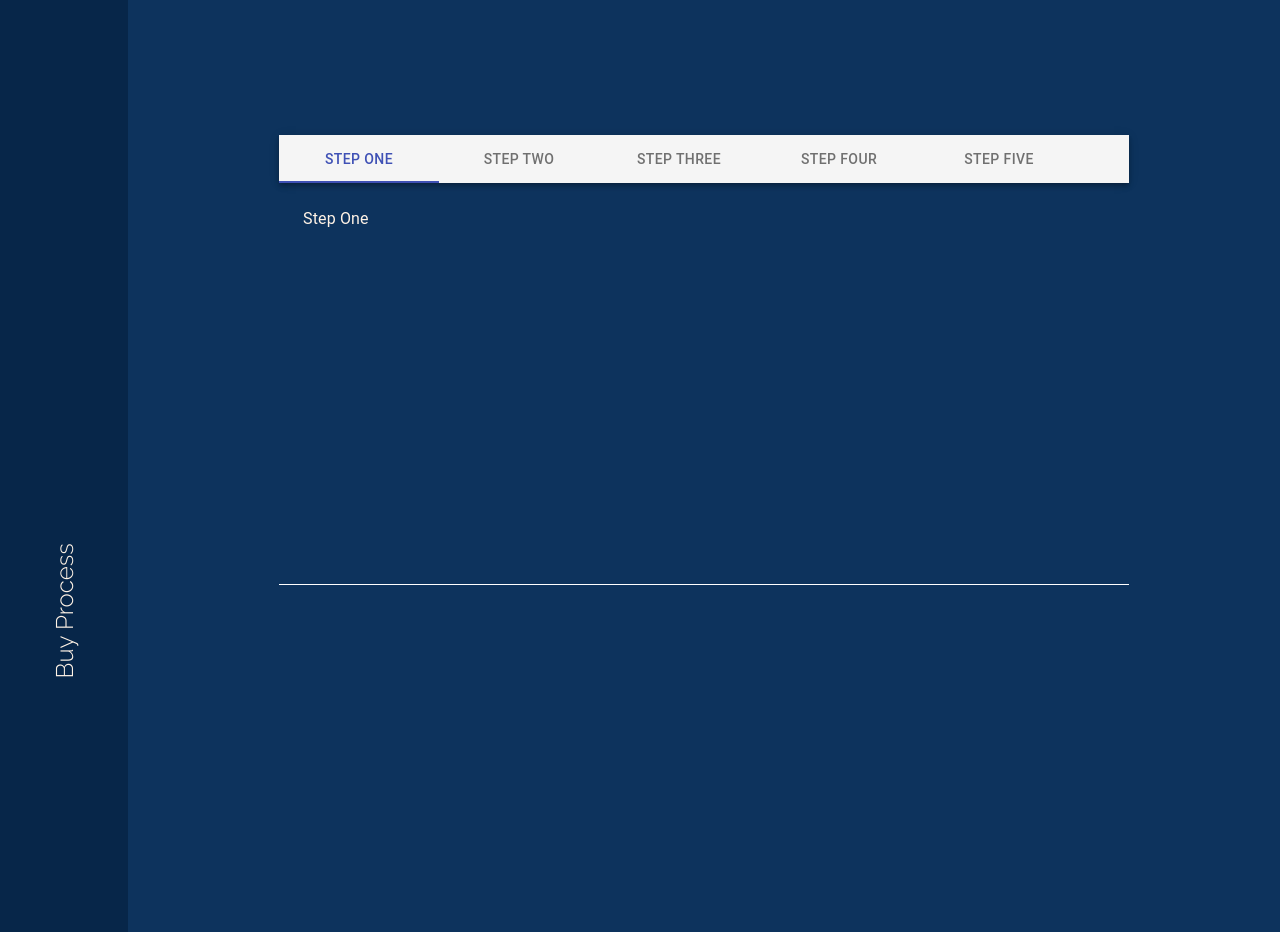
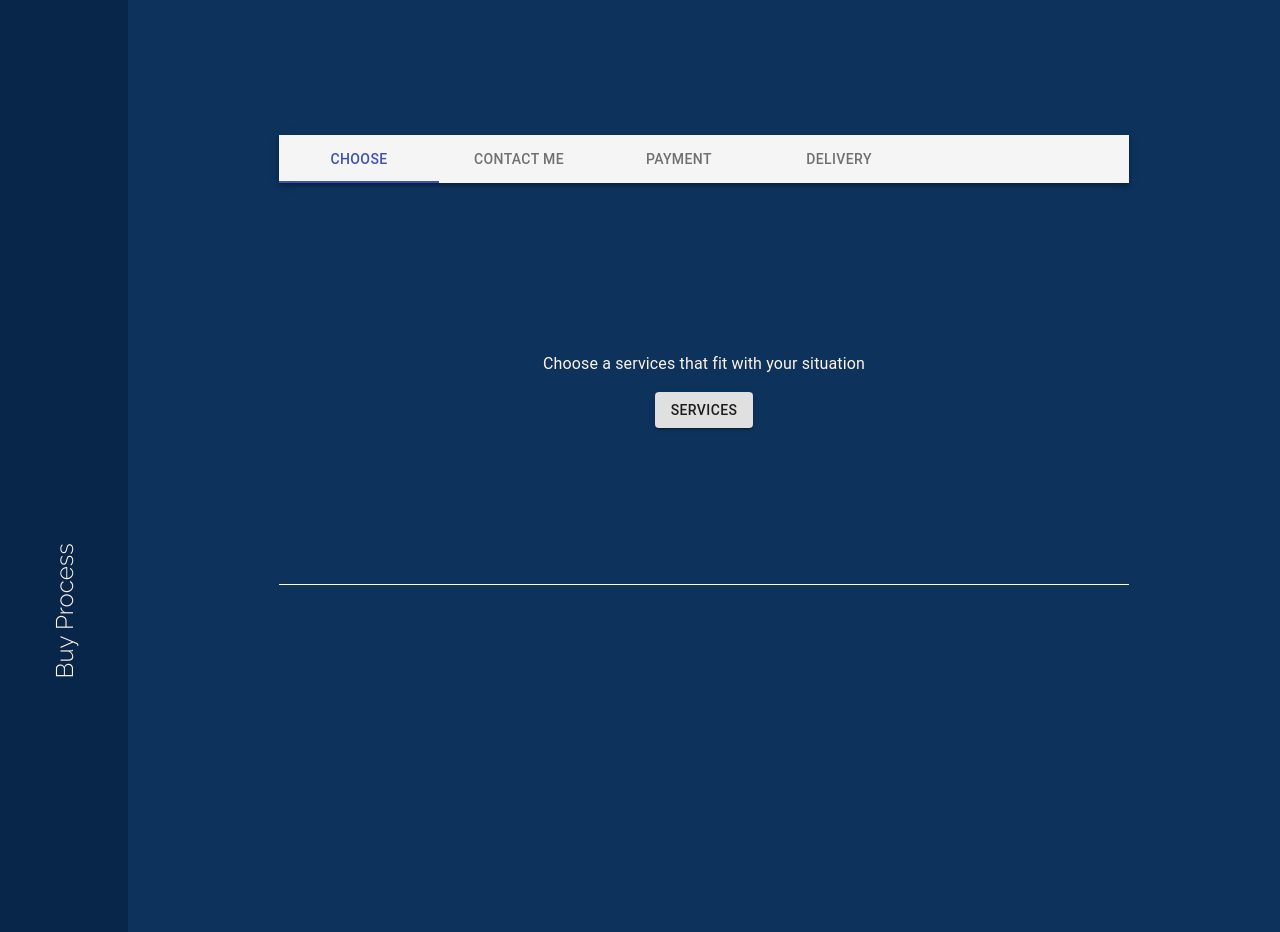
Before and after one commit to alejandrapalaciolaw/ap-consulting, a Next.js app: page / in a window 1280 px wide. Shown: the part 1640-2572 px from the top of the page. Built offline with nearby package versions, Linux system fonts and the light colour scheme.

Commit message:
buy process children

```diff
--- a/components/BuyProcess.component.jsx
+++ b/components/BuyProcess.component.jsx
@@ -6,6 +6,9 @@ import Tabs from "@material-ui/core/Tabs";
 import Tab from "@material-ui/core/Tab";
 import Typography from "@material-ui/core/Typography";
 import Box from "@material-ui/core/Box";
+import { Button } from "@material-ui/core";
+
+import style from "../styles/BuyProcess.module.css";
 
 function TabPanel(props) {
   const { children, value, index, ...other } = props;
@@ -79,27 +82,36 @@ const BuyProcessComponent = () => {
             scrollButtons="auto"
             aria-label="scrollable auto tabs example"
           >
-            <Tab label="Step One" {...a11yProps(0)} />
-            <Tab label="Step Two" {...a11yProps(1)} />
-            <Tab label="Step Three" {...a11yProps(2)} />
-            <Tab label="Step Four" {...a11yProps(3)} />
-            <Tab label="Step Five" {...a11yProps(4)} />
+            <Tab label="Choose" {...a11yProps(0)} />
+            <Tab label="Contact me" {...a11yProps(1)} />
+            <Tab label="Payment" {...a11yProps(2)} />
+            <Tab label="Delivery" {...a11yProps(3)} />
           </Tabs>
         </AppBar>
         <TabPanel value={value} index={0}>
-          Step One
+          <article className={style.buy_process_child}>
+            <p>Choose a services that fit with your situation</p>
+            <Button variant="contained">Services</Button>
+          </article>
         </TabPanel>
         <TabPanel value={value} index={1}>
-          Step Two
+          <article className={style.buy_process_child}>
+            <p>Contact me, I will handle your problem personally</p>
+            <Button variant="contained">Contact Me</Button>
+          </article>
         </TabPanel>
         <TabPanel value={value} index={2}>
-          Step Three
+          <article className={style.buy_process_child}>
+            <p> I will send you an email with the consulting price</p>
+          </article>
         </TabPanel>
         <TabPanel value={value} index={3}>
-          Step Four
-        </TabPanel>
-        <TabPanel value={value} index={4}>
-          Step Five
+          <article className={style.buy_process_child}>
+            <p>
+              Once your payment is confirmed you'll receive all the documents
+              need it to solve your case.
+            </p>
+          </article>
         </TabPanel>
       </div>
     </div>
--- a/components/Content.layout.jsx
+++ b/components/Content.layout.jsx
@@ -1,6 +1,6 @@
 import style from "../styles/Content.module.css";
 
-const Box = ({ children, title, height }) => {
+const Box = ({ children, title }) => {
   return (
     <div
       className={style.container}
--- /dev/null
+++ b/styles/BuyProcess.module.css
@@ -0,0 +1,8 @@
+.buy_process_child {
+  height: 100%;
+  min-height: 350px;
+  display: flex;
+  flex-direction: column;
+  align-items: center;
+  justify-content: center;
+}
```
